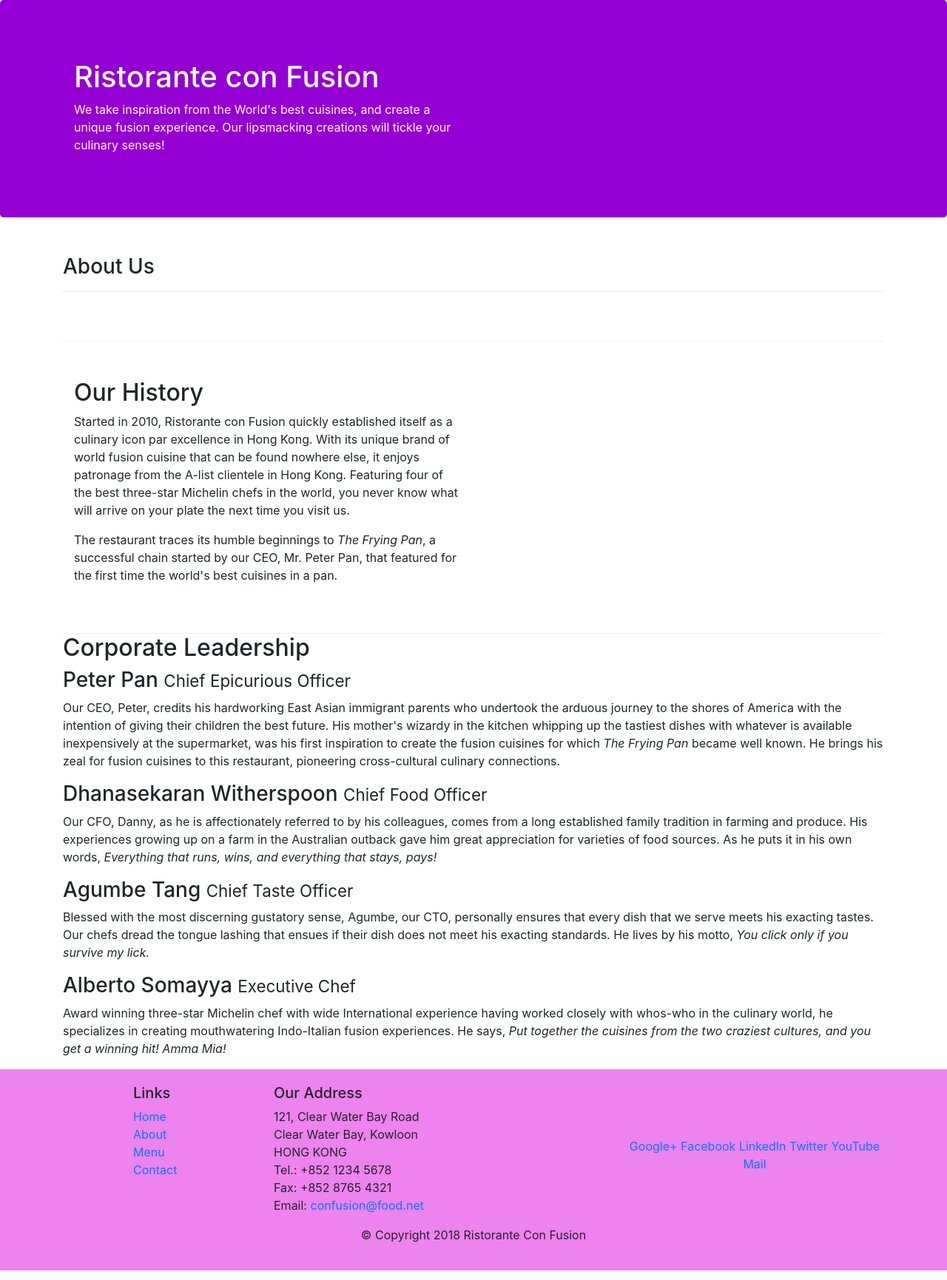
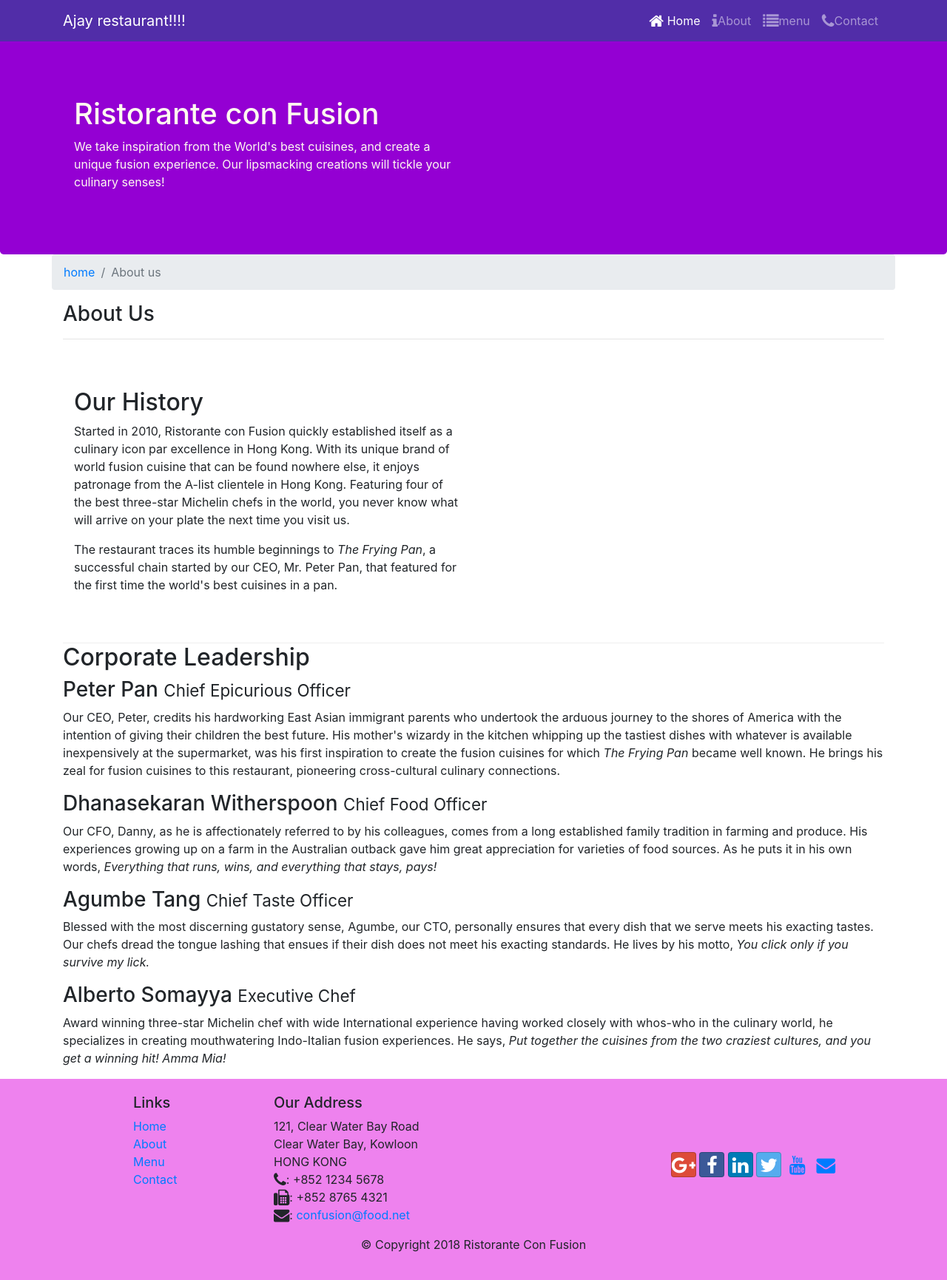
Before and after one commit to Ajaykumarkv17/conFusion, a website: page aboutus.html in a window 1280 px wide. Shown: the whole page at 74% size. Drawn offline with nearby package versions, Linux system fonts and the light colour scheme.

Commit message:
icon finish

```diff
--- a/aboutus.html
+++ b/aboutus.html
@@ -8,6 +8,8 @@
 
     <!-- Bootstrap CSS -->
     <link rel="stylesheet" href="node_modules/bootstrap/dist/css/bootstrap.min.css">
+    <link rel="stylesheet" href="node_modules/font-awesome/css/font-awesome.min.css">
+    <link rel="stylesheet" href="node_modules/bootstrap-social/bootstrap-social.css">
     <link rel="stylesheet" href="css/styles.css">
 
     <title>Ristorante Con Fusion: About Us</title>
@@ -15,7 +17,24 @@
 </head>
 
 <body>
+    <nav class="navbar navbar-dark navbar-expand-sm  fixed-top">
+        <div class="container">
+            <button class="navbar-toggler " type="button" data-toggle="collapse" data-target="#Navbar">
+                <span class="navbar-toggler-icon"></span>
 
+            </button>
+            <a class ="navbar-brand mr-auto" href="./index.html"> Ajay restaurant!!!!</a>
+            <div class="collapse navbar-collapse" id="Navbar"></div>
+            <div>
+            <ul class="navbar-nav mr-auto">
+                <li class="nav-item active"><a class="nav-link"href="./index.html"><span class="fa fa-home fa-lg"></span> Home</a></li>
+                <li class="nav-item"><a class="nav-link"href="./aboutus.html"><span class="fa fa-info fa-lg"></span>About</a></li>
+                <li class="nav-item "><a class="nav-link"href="#"><span class="fa fa-list fa-lg"></span>menu</a></li>
+                <li class="nav-item"><a class="nav-link"href="#"><span class="fa fa-phone fa-lg"></span>Contact</a></li>
+            </ul>
+        </div>
+        </div>
+</nav>
     <header class="jumbotron">
         <div class="container">
             <div class="row row-header">
@@ -30,8 +49,13 @@
     </header>
 
     <div class="container">
-        <div >
-            <div class="row-content">
+        <div class="row" >
+            <ol class="col-12 breadcrumb">
+                <li class="breadcrumb-item"><a href="./index.html">home</a></li>
+                <li class="breadcrumb-item active">About us</li>
+
+            </ol>
+            <div class="col-12">
                <h3>About Us</h3>
                <hr>
             </div>
@@ -70,7 +94,7 @@
                 <div class="col-4 offset-1 col-sm-2">
                     <h5>Links</h5>
                     <ul class="list-unstyled">
-                        <li><a href="#">Home</a></li>
+                        <li><a href="./index.html">Home</a></li>
                         <li><a href="#">About</a></li>
                         <li><a href="#">Menu</a></li>
                         <li><a href="#">Contact</a></li>
@@ -82,19 +106,19 @@
 		              121, Clear Water Bay Road<br>
 		              Clear Water Bay, Kowloon<br>
 		              HONG KONG<br>
-		              Tel.: +852 1234 5678<br>
-		              Fax: +852 8765 4321<br>
-		              Email: <a href="mailto:confusion@food.net">confusion@food.net</a>
+                      <i class="fa fa-phone fa-lg"></i>: +852 1234 5678<br>
+		              <i class="fa fa-fax fa-lg"></i>: +852 8765 4321<br>
+		              <i class="fa fa-envelope fa-lg"></i>: <a href="mailto:confusion@food.net">confusion@food.net</a>
 		           </address>
                 </div>
                 <div class="col-12 col-sm-4 align-self-center">
                     <div class="text-center">
-                        <a href="http://google.com/+">Google+</a>
-                        <a href="http://www.facebook.com/profile.php?id=">Facebook</a>
-                        <a href="http://www.linkedin.com/in/">LinkedIn</a>
-                        <a href="http://twitter.com/">Twitter</a>
-                        <a href="http://youtube.com/">YouTube</a>
-                        <a href="mailto:">Mail</a>
+                        <a class="btn btn-social-icon btn-google "href="http://google.com/+"><i class="fa fa-google-plus fa-lg"></i></a>
+                        <a class="btn btn-social-icon btn-facebook "href="http://www.facebook.com/profile.php?id="><i class="fa fa-facebook fa-lg"></i></a>
+                        <a class="btn btn-social-icon btn-linkedin "href="http://www.linkedin.com/in/"><i class="fa fa-linkedin fa-lg"></i></a>
+                        <a class="btn btn-social-icon btn-twitter "href="http://twitter.com/"><i class="fa fa-twitter fa-lg"></i></a>
+                        <a class="btn btn-social-icon  "href="http://youtube.com/"><i class="fa fa-youtube fa-lg"></i></a>
+                        <a class="btn btn-social-icon  "href="mailto:"><i class="fa fa-envelope fa-lg"></i></a>
                     </div>
                 </div>
            </div>
--- a/css/styles.css
+++ b/css/styles.css
@@ -27,3 +27,11 @@
     margin: 0px;
     color:red;
 }
+
+body{
+    padding: 50px 0px 0px 0px;
+    z-index: 0;
+}
+.navbar-dark{
+        background-color:#512DA8;
+}
--- a/package.json
+++ b/package.json
@@ -15,6 +15,8 @@
   },
   "dependencies": {
     "bootstrap": "^4.0.0",
+    "bootstrap-social": "^5.1.1",
+    "font-awesome": "^4.7.0",
     "jquery": "^3.3.1",
     "popper.js": "^1.12.9"
   }
```
Also changed, not shown: index.html (+30 -10 lines), 1 other file.
